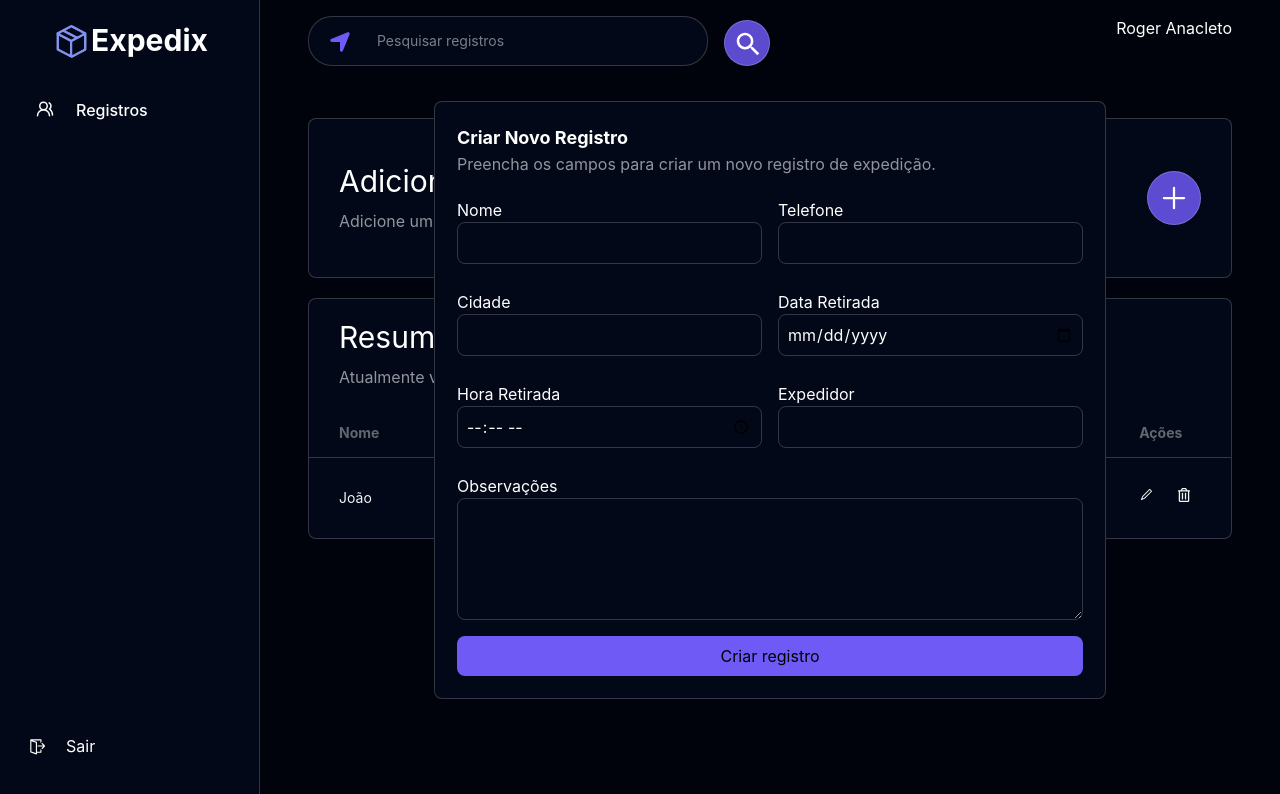
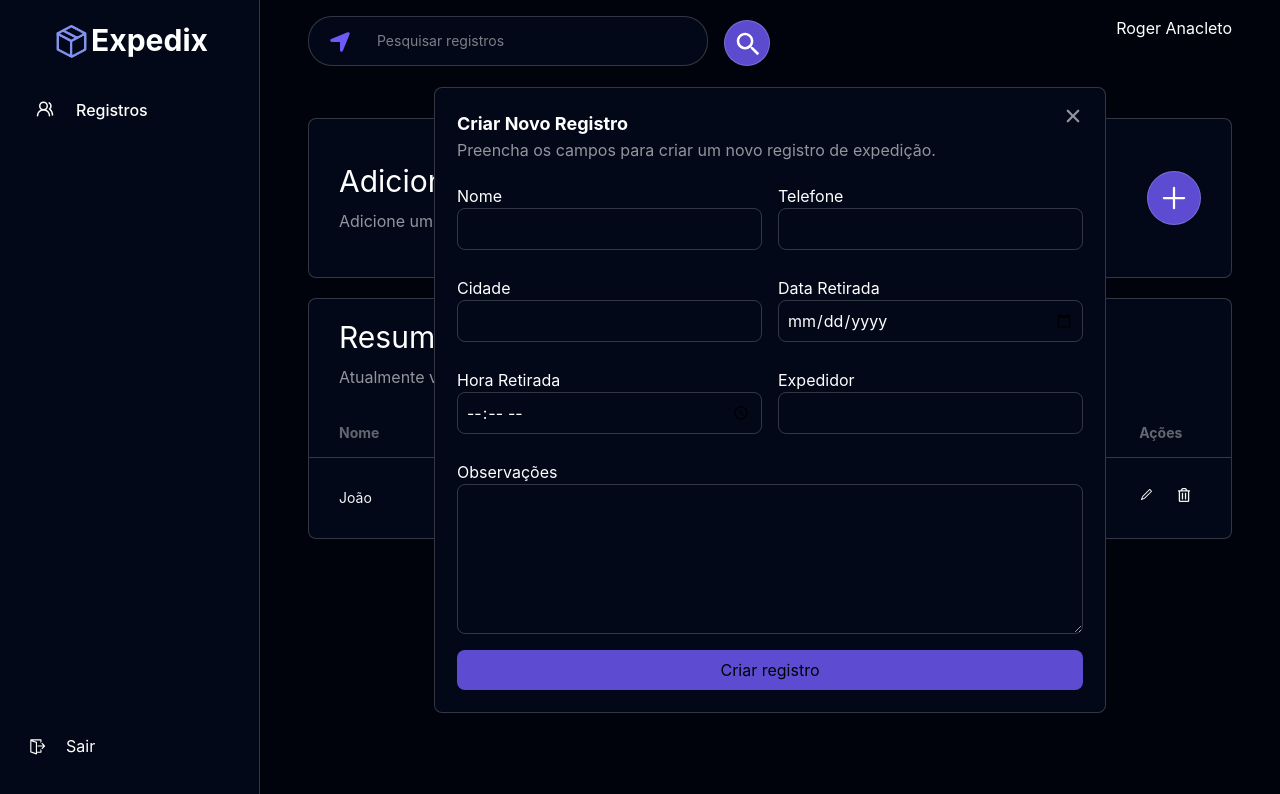
Before and after one commit to rogerdasilva7/expedix, a React (Vite) app: page / in a window 1280 px wide. Shown: the top 794 px of the page. Built offline with nearby package versions, Linux system fonts and the light colour scheme; no server answers.

Commit message:
update layout modal

```diff
--- a/src/components/ModalForm/index.tsx
+++ b/src/components/ModalForm/index.tsx
@@ -1,8 +1,11 @@
+import { IoClose } from "react-icons/io5";
+
 export function ModalForm(){
     return(
         <div>
             <main className="flex justify-center">
                     <div className="absolute bg-[#020817] w-2xl flex flex-col border border-gray-100/20 top-1/2 + -translate-y-1/2 p-5.5 rounded-lg">
+                        <button className="cursor-pointer"><IoClose className="text-gray-100/60 text-2xl absolute right-5 top-4"/></button>
                         <h2 className="text-white text-lg font-bold">Criar Novo Registro</h2>
                         <p className="text-gray-100/60 mb-5.5">Preencha os campos para criar um novo registro de expedição.</p>
                         <form className="flex flex-col">
@@ -26,9 +29,9 @@ export function ModalForm(){
                             </div>
                             <div className="flex flex-col">
                                 <label className="text-white">Observações</label>
-                                <textarea rows={5} className="border border-gray-100/20 rounded-lg focus:border-green-100/40 outline-none"></textarea>
+                                <textarea rows={5} className="border border-gray-100/20 rounded-lg focus:border-green-100/40 outline-none text-white p-3.5"></textarea>
                             </div>
-                            <button className="text-[#000] bg-[#6F5AF5] mt-4 p-2 rounded-lg cursor-pointer">Criar registro</button>
+                            <button className="text-[#000] bg-[#6f5af5d7] mt-4 p-2 rounded-lg cursor-pointer hover:bg-[#6F5AF5] hover:brightness-125 duration-500">Criar registro</button>
                         </form>
                     </div>
             </main>
```
